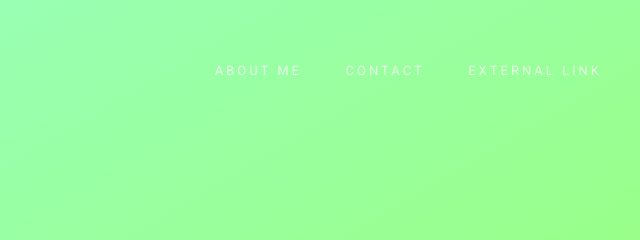
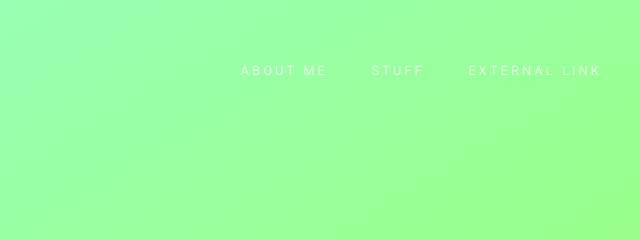
Before and after one commit to GWC-UIUC/maggiel, a plain HTML site: page index.html in a window 1280 px wide. Shown: the top 240 px of the page, 623-1263 px from the left. Drawn offline with nearby package versions, Linux system fonts and the light colour scheme.

Commit message:
Top menu

```diff
--- a/index.html
+++ b/index.html
@@ -28,7 +28,7 @@
       <nav class="navigation" role="navigation">
         <ul class="primary-nav">
           <li><a href="about.html">About Me</a></li>
-          <li><a href="contact.html">Contact</a></li>
+          <li><a href="contact.html">Stuff</a></li>
           <li><a href="#">External link</a></li>
         </ul>
       </nav>
```
